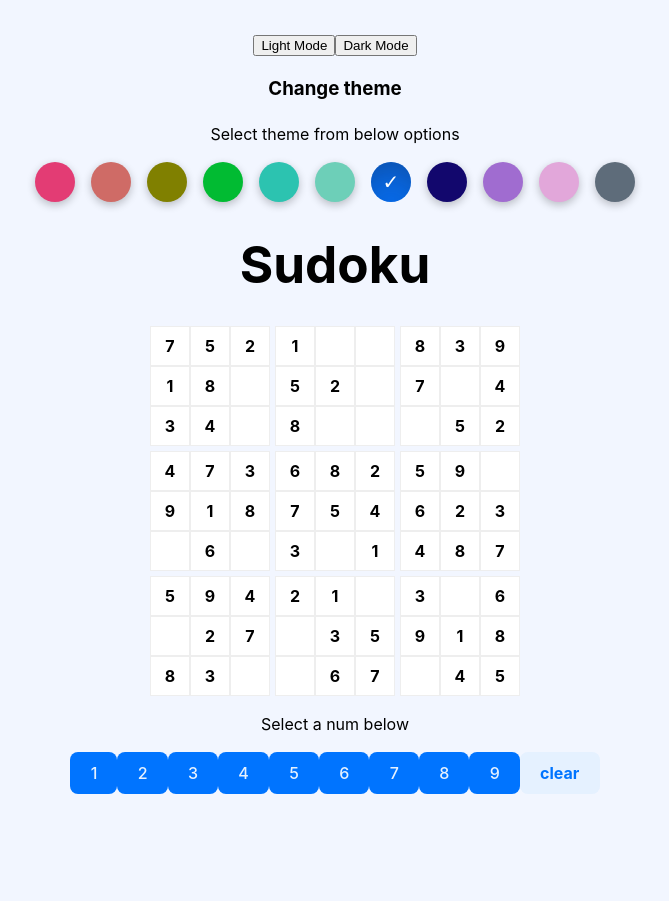
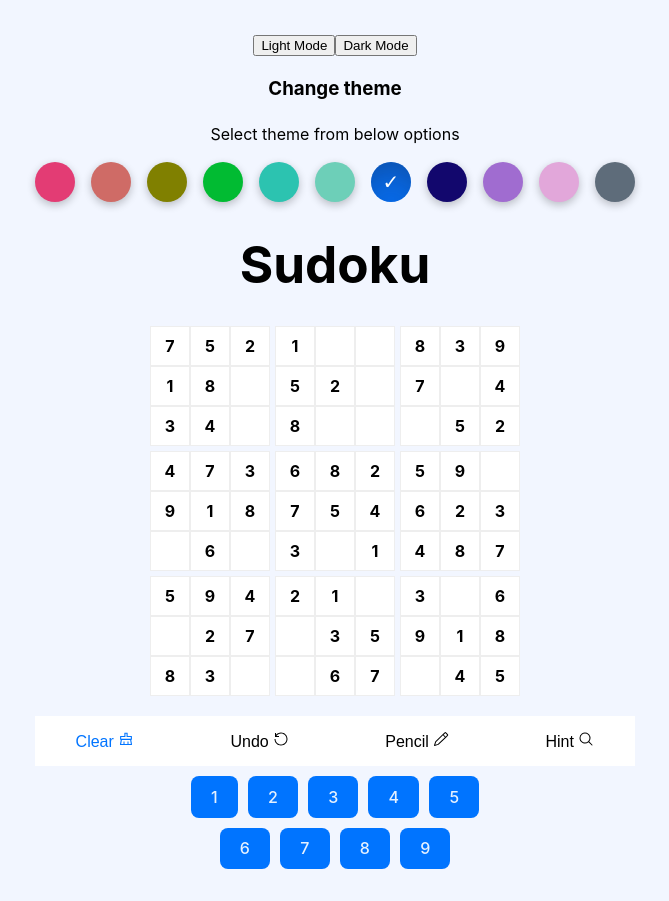
Before and after one commit to alancleetus/React-Sudoku, a React (Vite) app: page / in a window 1280 px wide. Shown: the whole page, without its empty margins (305-974 px from the left). Before the commit the page ends 826 px from the top, so only its background shows below. Built offline with nearby package versions, Linux system fonts and the light colour scheme.

Commit message:
user input buttons

```diff
--- /dev/null
+++ b/src/components/ActionButtons.css
@@ -0,0 +1,39 @@
+.action-buttons > .active {
+  color: var(--primary-color); /* Active state for the 'Clear' button */
+}
+
+/* Flexbox layout for action buttons */
+.action-buttons {
+  display: flex;
+  justify-content: space-around; /* Spread buttons evenly */
+  gap: 15px;
+  margin-top: 20px;
+  background-color: var(--editable-cell-bg);
+  color: var(--text-color);
+  height: 50px;
+}
+
+.action-buttons button {
+  background-color: var(--editable-cell-bg);
+  color: var(--text-color);
+
+  font-size: 1rem;
+  cursor: pointer;
+  border: none;
+}
+
+/* Individual button color customizations */
+.undo-button {
+  background-color: #007bff;
+  color: white;
+}
+
+.pencil-button {
+  background-color: #ffc107;
+  color: white;
+}
+
+.hint-button {
+  background-color: #28a745;
+  color: white;
+}
--- /dev/null
+++ b/src/components/ActionButtons.jsx
@@ -0,0 +1,37 @@
+// ActionButtons.jsx
+
+import PropTypes from "prop-types";
+
+import { AiOutlineClear } from "react-icons/ai";
+import { LiaUndoAltSolid } from "react-icons/lia";
+import { GoPencil } from "react-icons/go";
+import { HiMagnifyingGlass } from "react-icons/hi2";
+import "./ActionButtons.css";
+
+function ActionButtons({ setCurrInputNumber, currInputNumber }) {
+  return (
+    <div className="action-buttons">
+      <button
+        onClick={() => setCurrInputNumber(-1)}
+        className={`clear-button ${currInputNumber === -1 ? "active" : ""}`}
+      >
+        Clear <AiOutlineClear />
+      </button>
+      <button className="undo-button">
+        Undo <LiaUndoAltSolid />
+      </button>
+      <button className="pencil-button">
+        Pencil <GoPencil />
+      </button>
+      <button className="hint-button">
+        Hint <HiMagnifyingGlass />
+      </button>
+    </div>
+  );
+}
+
+ActionButtons.propTypes = {
+  currInputNumber: PropTypes.number.isRequired,
+  setCurrInputNumber: PropTypes.func.isRequired,
+};
+export default ActionButtons;
--- a/src/components/ButtonNumberContainer.jsx
+++ b/src/components/ButtonNumberContainer.jsx
@@ -1,13 +1,36 @@
 import PropTypes from "prop-types";
 import InputButton from "./InputButton";
+import ActionButtons from "./ActionButtons"; // Import the new ActionButtons component
 
 function ButtonNumberContainer({ currInputNumber, setCurrInputNumber }) {
   const numList = [1, 2, 3, 4, 5, 6, 7, 8, 9];
 
   return (
     <>
-      <p>{currInputNumber > 0 ? currInputNumber : "Select a num below"}</p>
+      {/* Action Buttons Section */}
+      <ActionButtons
+        setCurrInputNumber={setCurrInputNumber}
+        currInputNumber={currInputNumber}
+      />
 
+      <div
+        style={{
+          display: "flex",
+          justifyContent: "center",
+          marginTop: "10px",
+        }}
+      >
+        <div
+          id="number-buttons"
+          style={{
+            display: "flex",
+            flexWrap: "wrap",
+            gap: "10px",
+            rowGap: "10px",
+            maxWidth: "300px",
+            justifyContent: "center",
+          }}
+        >
           {numList.map((num) => {
             return (
               <InputButton
@@ -18,23 +41,15 @@ function ButtonNumberContainer({ currInputNumber, setCurrInputNumber }) {
               ></InputButton>
             );
           })}
-
-      <button
-        onClick={() => {
-          setCurrInputNumber(-1);
-        }}
-        value={-1}
-        className={currInputNumber === -1 ? "num-button active" : "num-button"}
-      >
-        clear
-      </button>
+        </div>
+      </div>
     </>
   );
 }
-
-export default ButtonNumberContainer;
 
 ButtonNumberContainer.propTypes = {
   currInputNumber: PropTypes.number.isRequired,
   setCurrInputNumber: PropTypes.func.isRequired,
 };
+
+export default ButtonNumberContainer;
```
Lines whose indentation alone changed are shown as unchanged.
